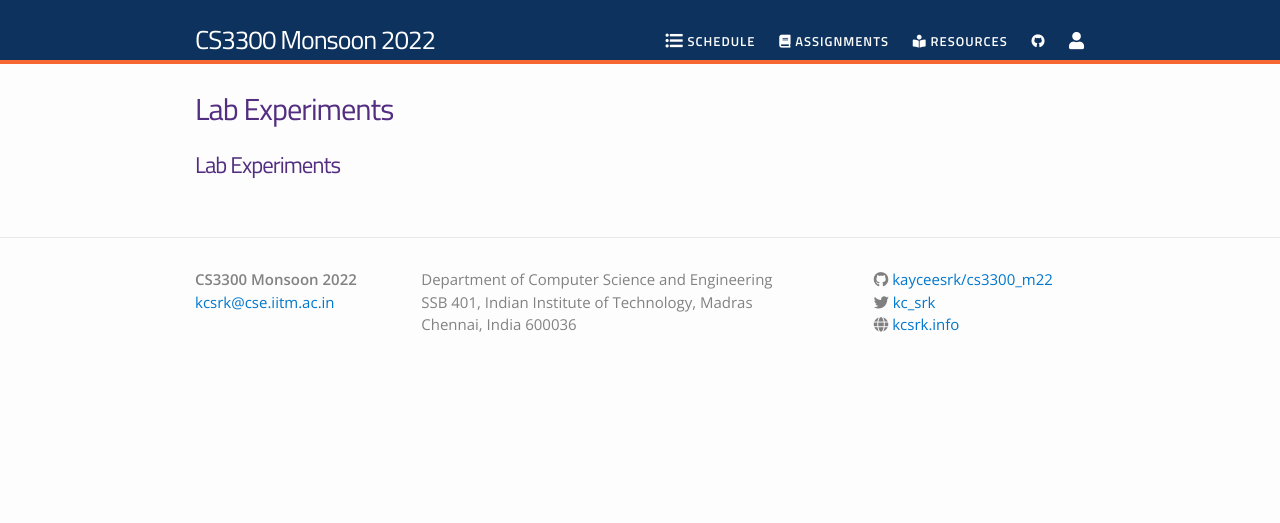
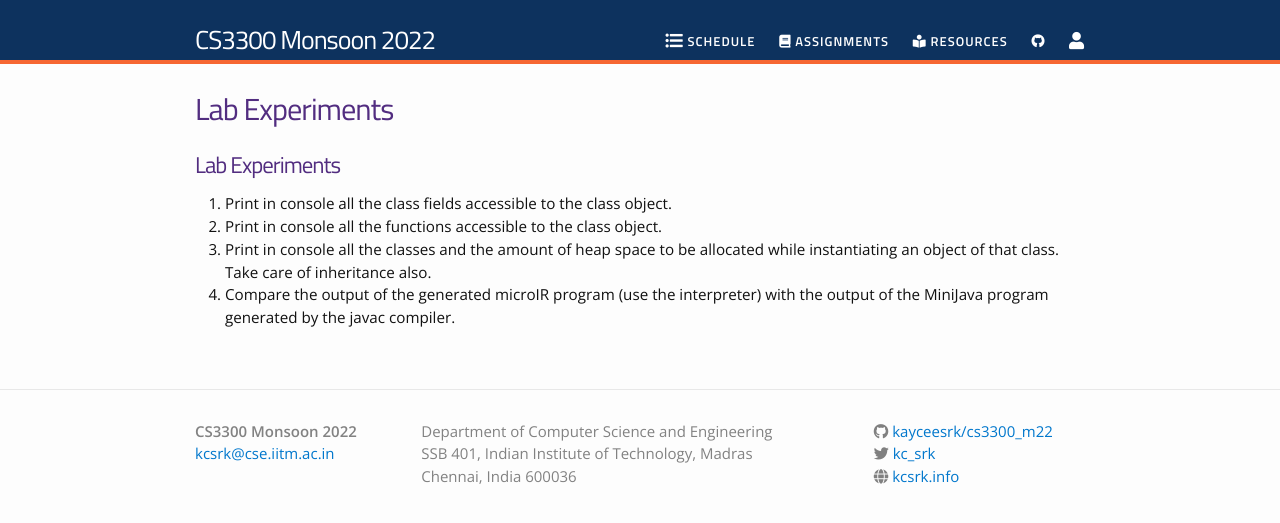
Before and after one commit to kayceesrk/cs3300_m22, a Jekyll site: the page built from assignments/03_mini_to_micro/miniAssignments/LabExperiments.md, in a window 1280 px wide. Shown: the top 523 px of the page. Built offline with Jekyll 4.4.1, drawn with Linux system fonts in a browser that asks for light colours; nearby versions of some CDN libraries; our own code applies the rules of GitHub Pages for plain Markdown files.

Commit message:
Added mini assignments

```diff
--- a/assignments/03_mini_to_micro/miniAssignments/LabExperiments.md
+++ b/assignments/03_mini_to_micro/miniAssignments/LabExperiments.md
@@ -1 +1,10 @@
 # Lab Experiments
+
+1. Print in console all the class fields accessible to the class
+   object.
+2. Print in console all the functions accessible to the class object.
+3. Print in console all the classes and the amount of heap space to be
+   allocated while instantiating an object of that class. Take care of
+   inheritance also.
+4. Compare the output of the generated microIR program (use the interpreter)
+   with the output of the MiniJava program generated by the javac compiler.
```
